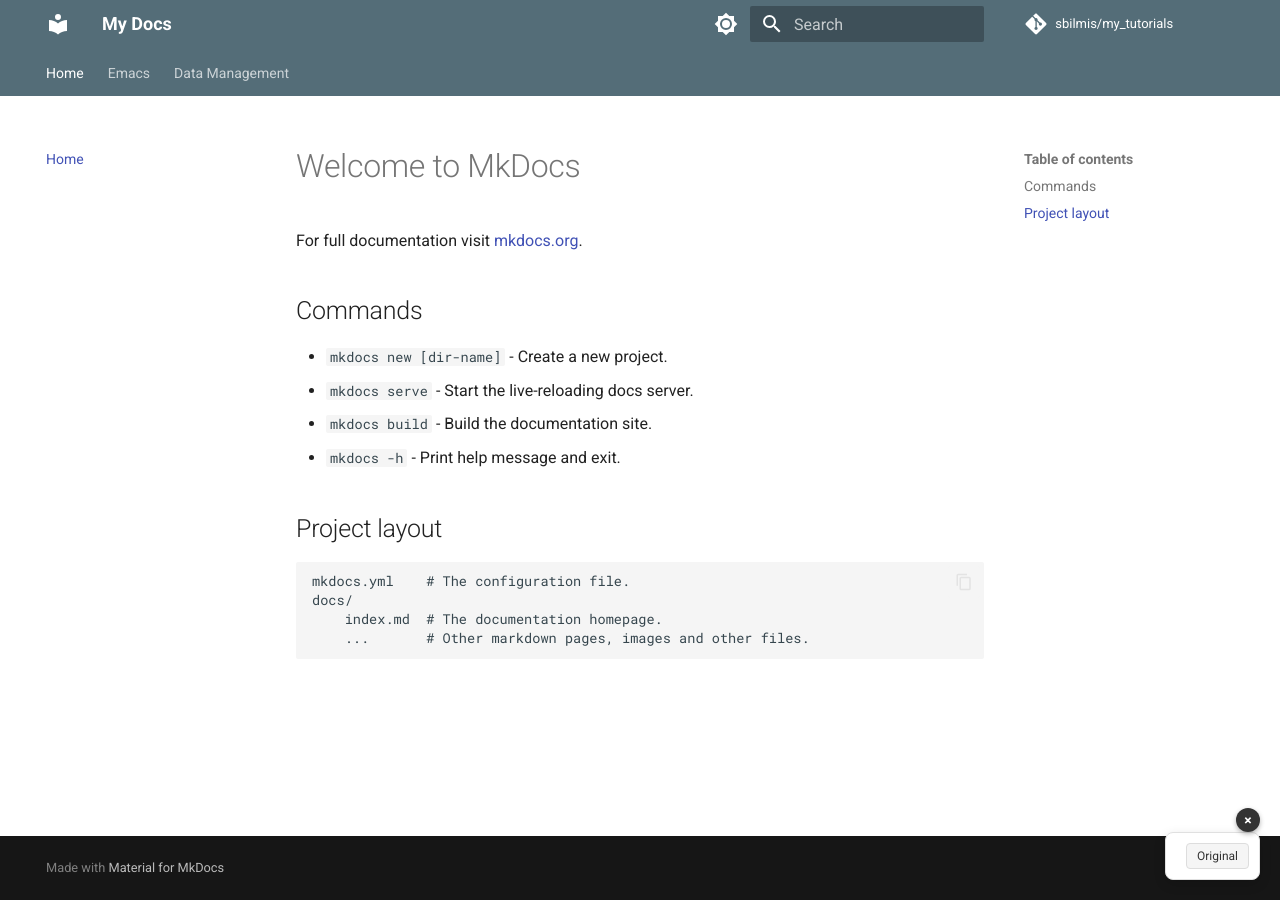
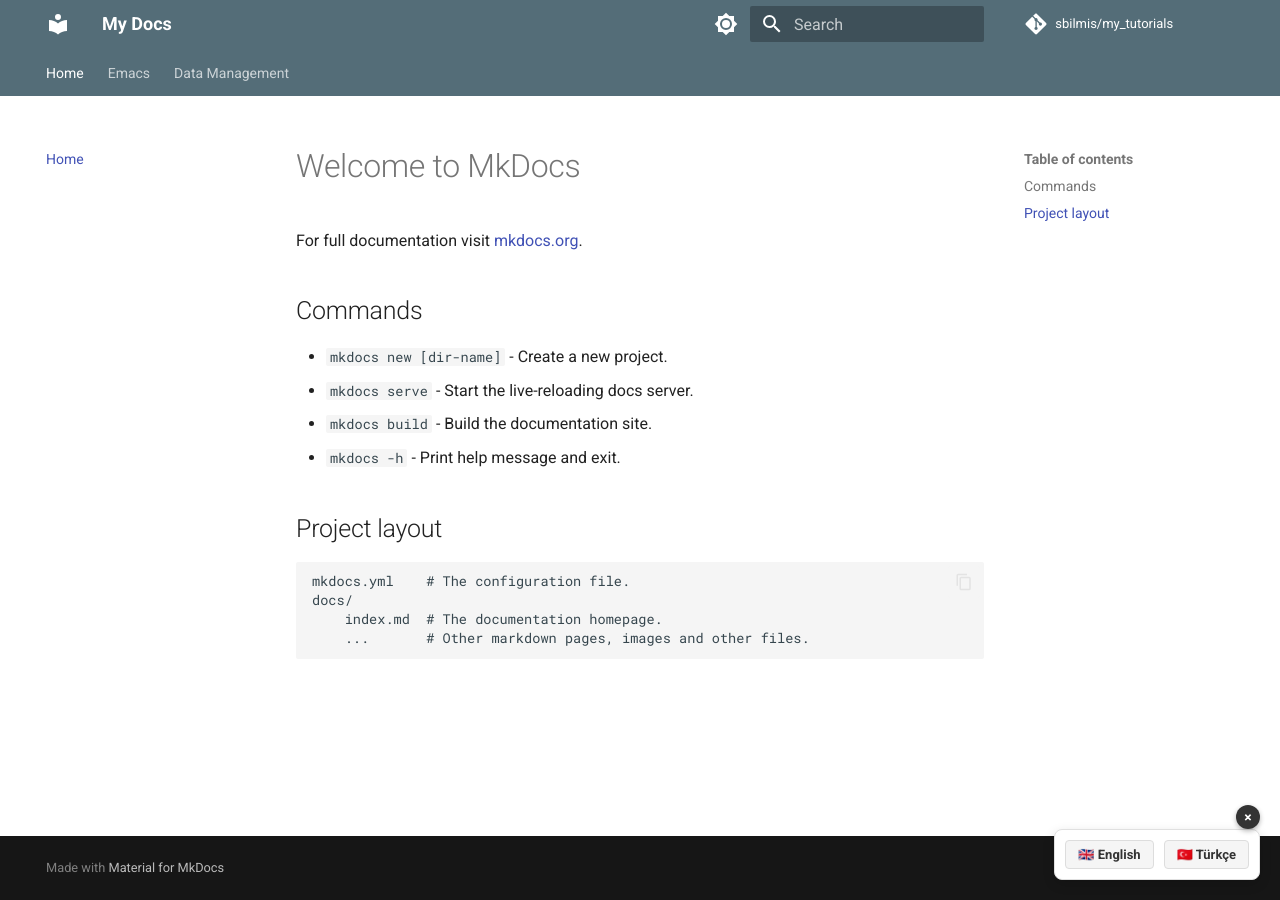
Before and after one commit to sbilmis/my_tutorials, an MkDocs documentation site: the page built from docs/index.md, in a window 1280 px wide. Built offline with MkDocs 1.6.1 and Material for MkDocs 9.7.7, drawn with Linux system fonts in a browser that asks for light colours; comment, search, counter and statistics services are not loaded; part of the change alters nothing that is shown.

Commit message:
translation options

```diff
--- a/overrides/main.html
+++ b/overrides/main.html
@@ -11,55 +11,52 @@
 
     <div style="background:white; padding:10px; border-radius:8px; box-shadow:0px 4px 12px rgba(0,0,0,0.15); border: 1px solid #e0e0e0; display:flex; align-items:center; gap:10px;">
 
-        <div id="google_translate_element"></div>
+        <button onclick="setLanguage('en')" style="background:#f5f5f5; border:1px solid #ddd; padding:6px 12px; border-radius:4px; cursor:pointer; font-size:13px; color:#333; font-weight:bold; font-family:Roboto,sans-serif;">
+            🇬🇧 English
+        </button>
 
-        <button onclick="resetTranslation()" style="background:#f5f5f5; border:1px solid #ddd; padding:5px 10px; border-radius:4px; cursor:pointer; font-size:12px; color:#333; font-family:Roboto,sans-serif; font-weight: 500;">
-            Original
+        <button onclick="setLanguage('tr')" style="background:#f5f5f5; border:1px solid #ddd; padding:6px 12px; border-radius:4px; cursor:pointer; font-size:13px; color:#333; font-weight:bold; font-family:Roboto,sans-serif;">
+            🇹🇷 Türkçe
         </button>
+
+        <div id="google_translate_element" style="display:none;"></div>
     </div>
 </div>
 
 <script type="text/javascript">
-  // A. Session Check: Keep widget closed if user clicked 'X' previously
+  // A. MEMORY CHECK: Hide if user closed it in this session
   if (sessionStorage.getItem('translation-widget-closed') === 'true') {
       document.getElementById('translation-box').style.display = 'none';
   }
 
-  // B. Google Translate Init
+  // B. Initialize Google Translate (Hidden)
   function googleTranslateElementInit() {
     new google.translate.TranslateElement({
       pageLanguage: 'en',
-      // THIS LINE limits the dropdown to ONLY Turkish and English
       includedLanguages: 'tr,en',
-      layout: google.translate.TranslateElement.InlineLayout.SIMPLE,
       autoDisplay: false
     }, 'google_translate_element');
   }
 
-  // C. Close Function
-  function closeWidget() {
-      document.getElementById('translation-box').style.display = 'none';
-      // Remember the user's choice to close it
-      sessionStorage.setItem('translation-widget-closed', 'true');
-  }
-
-  // D. Reset Function (Force reload to English)
-  function resetTranslation() {
-      // Clear all Google Translate cookies
-      var cookies = document.cookie.split(";");
-      for (var i = 0; i < cookies.length; i++) {
-          var cookie = cookies[i];
-          var eqPos = cookie.indexOf("=");
-          var name = eqPos > -1 ? cookie.substr(0, eqPos) : cookie;
-          if (name.trim() === "googtrans") {
-              document.cookie = name + "=;expires=Thu, 01 Jan 1970 00:00:00 GMT;path=/";
-              document.cookie = name + "=;expires=Thu, 01 Jan 1970 00:00:00 GMT;path=/my_tutorials";
-          }
+  // C. Language Switcher Logic
+  function setLanguage(lang) {
+      if (lang === 'en') {
+          document.cookie = "googtrans=; expires=Thu, 01 Jan 1970 00:00:00 UTC; path=/;";
+          document.cookie = "googtrans=; expires=Thu, 01 Jan 1970 00:00:00 UTC; path=/my_tutorials";
+      } else {
+          document.cookie = "googtrans=/en/tr; path=/";
       }
       location.reload();
   }
 
-  // E. Safety Shield: Protect Code Blocks from Translation
+  // D. Close Function WITH MEMORY
+  function closeWidget() {
+      document.getElementById('translation-box').style.display = 'none';
+      // This saves the choice until the browser tab is closed
+      sessionStorage.setItem('translation-widget-closed', 'true');
+  }
+
+  // E. Safety Shield
   document.addEventListener("DOMContentLoaded", function() {
       var codeBlocks = document.querySelectorAll('pre, code, .highlight');
       codeBlocks.forEach(function(block) {
@@ -68,17 +65,9 @@
   });
 </script>
 
-<script type="text/javascript" src="//translate.google.com/translate_a/element.js?cb=googleTranslateElementInit"></script>
+<script type="text/javascript" src="https://translate.google.com/translate_a/element.js?cb=googleTranslateElementInit"></script>
 
 <style>
-    /* Hide Google branding for a cleaner look */
-    .goog-logo-link { display: none !important; }
-    .goog-te-gadget { line-height: 0 !important; color: transparent !important; }
-
-    /* Clean up the dropdown style */
-    .goog-te-gadget .goog-te-combo { margin: 0 !important; padding: 4px; border-radius: 4px; border: 1px solid #ccc; font-size: 14px; }
-
-    /* Hide the top banner */
     .goog-te-banner-frame { display: none !important; }
     body { top: 0px !important; }
 </style>
```
